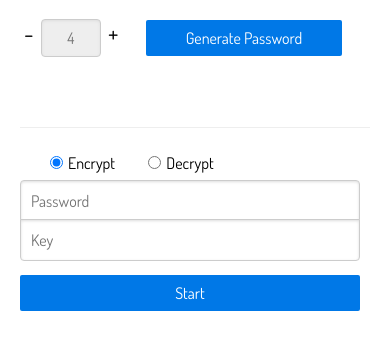
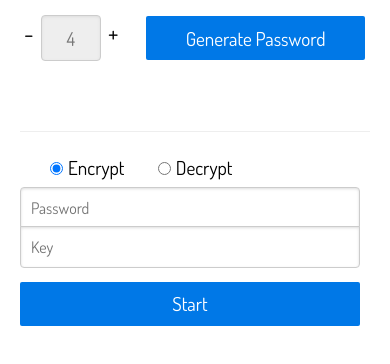
Before and after one commit to xfranklin/caesar, a plain HTML site: page index.html in a window 390 px wide. Drawn offline with Linux system fonts and the light colour scheme.

Commit message:
Update style.css

```diff
--- a/style.css
+++ b/style.css
@@ -50,10 +50,16 @@ input[type="radio"]{
 @media screen and (max-width: 480px) {
 
 .pure-form input[type=text],
-.pure-form label{
+.pure-form label,
+.pure-button{
 	margin-bottom: 0;
 	display: inline-block;
-}}
+	font-size:120%;
+}
+
+.pass{font-size:30px;}
+
+}
 
 @media screen and (max-width: 330px) {
 
```
